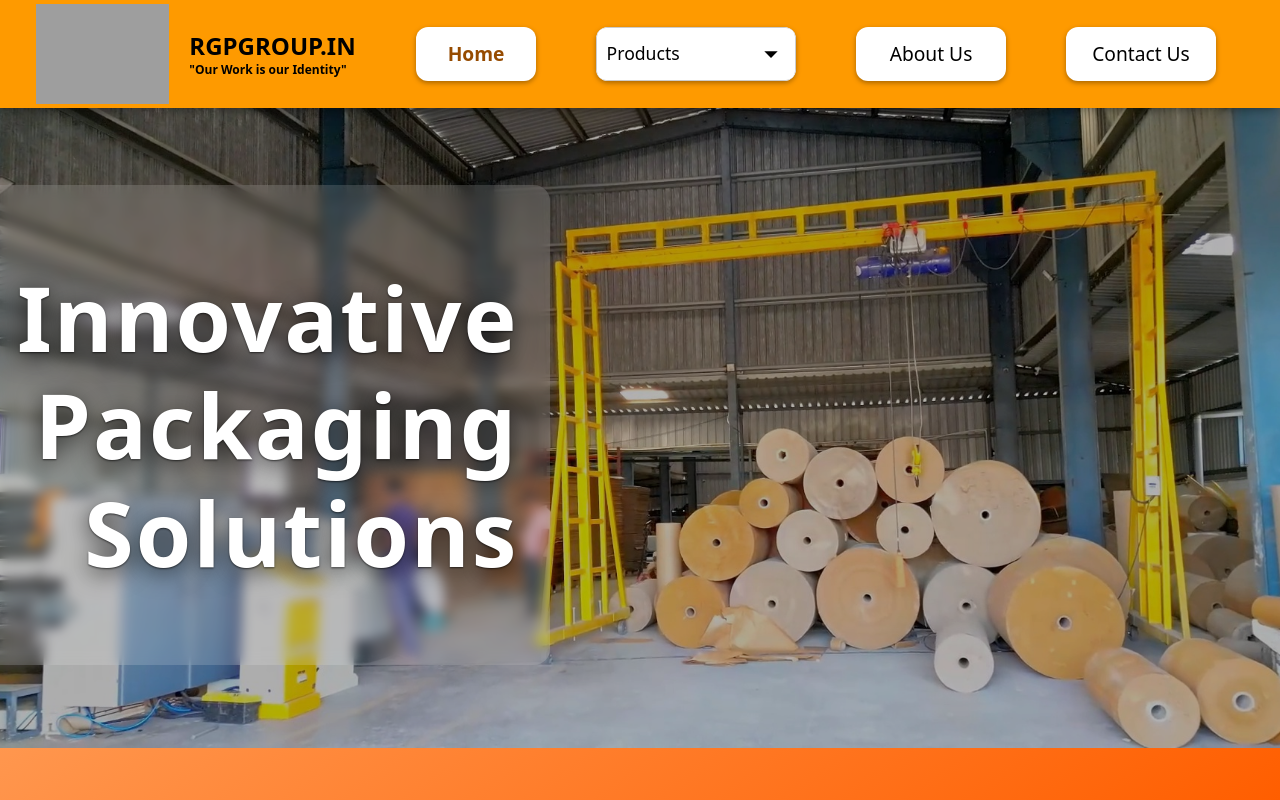
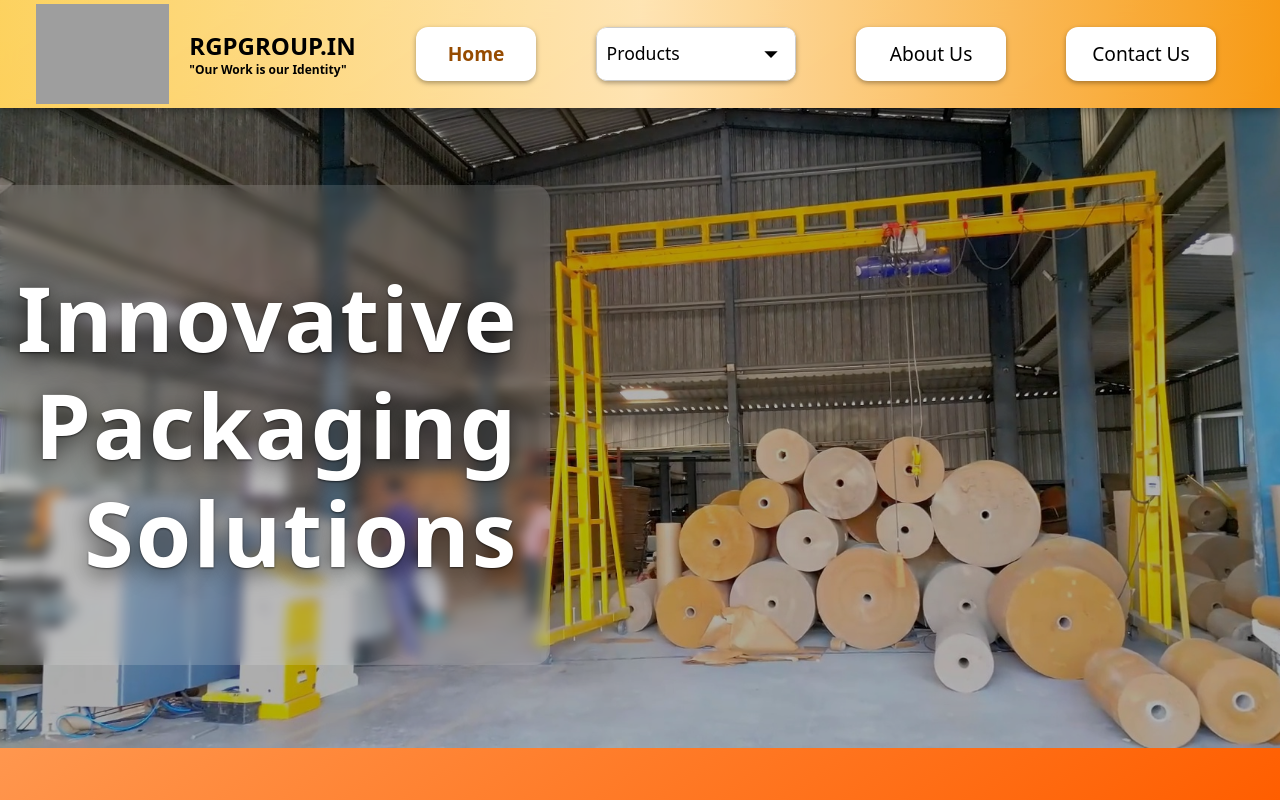
Before and after one commit to tejas0937/rgp-project, a React (Vite) app: page / in a window 1280 px wide. Shown: the top 800 px of the page. Built offline with nearby package versions, Linux system fonts and the light colour scheme; grey boxes are pictures that could not be loaded.

Commit message:
nav gradient done scrolltotop add

```diff
--- a/src/App.jsx
+++ b/src/App.jsx
@@ -6,12 +6,16 @@ import Products from "./components/products";
 import Contact from "./components/contact";
 import SmoothScroll from "./components/smooth-scroll";
 import Home from "./components/Home";
+import { Scroll } from "@react-three/drei";
+import ScrollToTop from "./components/ScrollToTop";
+
 
 const App = () => {
   return (
     <>
 
     <SmoothScroll />
+    <ScrollToTop />
     <div className="main relative">
       <nav className="sticky z-50 top-0">
         <Navbar />
--- a/src/components/Navbar.jsx
+++ b/src/components/Navbar.jsx
@@ -19,7 +19,8 @@ function Navbar() {
     const navigate = useNavigate();
 
     return (
-        <div className='text-black flex justify-between items-center shadow-navbar bg-amber-500 shadow-[0_4px_12px_-4px_rgba(0,0,0,0.55)]' >
+        <div className='text-black flex justify-between items-center shadow-navbar shadow-[0_4px_12px_-4px_rgba(0,0,0,0.55)]' >
+            <div className='navbarmain flex'>
             <div className='w-full flex items-center m-1 pl-8'>
                 <img src="/rgplogo-black.png" alt="Logo" className='h-25' />
                 <h1 className='text-2xl font-bold pl-5 hidden sm:block'>RGPGROUP.IN  <p className='text-xs'>"Our Work is our Identity"</p></h1>
@@ -75,9 +76,9 @@ function Navbar() {
             </ul>
 
             <div onClick={handleNav} className='block lg:hidden'>
-                {!nav ? <img src="https://cdn-icons-png.flaticon.com/512/7216/7216128.png" alt="menu" className='h-10 mr-10' /> : <img src='https://cdn-icons-png.freepik.com/512/566/566013.png' alt='close' className='h-6 mr-10' />}
+                {!nav ? <img src="https://cdn-icons-png.flaticon.com/512/7216/7216128.png" alt="menu" className='h-10 mr-10 mt-8' /> : <img src='https://cdn-icons-png.freepik.com/512/566/566013.png' alt='close' className='h-6 mr-10 mt-8' />}
             </div>
-
+            </div>
             <div className={nav ? 'fixed left-0 top-0 w-[75%] h-full border-r border-r-grey-900 bg-gradient-to-r  ease-in-out duration-500' : 'fixed left-[-100%]'} style={{ backgroundColor: "#FFECDF" }}>
                 <div className='w-full m-0 flex items-center'>
                     <img src="/rgplogo-black.png" alt="Logo" className='h-25' />
@@ -87,6 +88,7 @@ function Navbar() {
                     <li className=' border-b border-grey-100'>
                         <NavLink
                             to='/'
+                            onClick={() => setNav(false)}
                             className={({ isActive }) =>
                                 `px-6 py-6 min-w-[160px] min-h-[56px] flex items-center justify-center${isActive ? ' text-[#964B00] font-bold' : ''}`
                             }
@@ -98,6 +100,7 @@ function Navbar() {
                     <li className=' border-b border-grey-100'>
                         <NavLink
                             to='/about'
+                            onClick={() => setNav(false)}
                             className={({ isActive }) =>
                                 `px-6 py-6 min-w-[160px] min-h-[56px] flex items-center justify-center${isActive ? ' text-[#964B00]' : ''}`
                             }
@@ -109,6 +112,7 @@ function Navbar() {
                     <li className=' border-b border-grey-100'>
                         <NavLink
                             to='/contact'
+                            onClick={() => setNav(false)}
                             className={({ isActive }) =>
                                 `px-6 py-6 min-w-[160px] min-h-[56px] flex items-center justify-center${isActive ? ' text-[#964B00]' : ''}`
                             }
@@ -125,10 +129,10 @@ function Navbar() {
                             defaultValue=""
                         >
                             <option value="">Products</option>
-                            <option value="/products#corrugated" style={{ color: window.location.hash === '#corrugated' ? '#964B00' : undefined }}>Corrugated Packaging</option>
-                            <option value="/products#wooden" style={{ color: window.location.hash === '#wooden' ? '#964B00' : undefined }}>Wooden Packaging</option>
-                            <option value="/products#protective" style={{ color: window.location.hash === '#protective' ? '#964B00' : undefined }}>Protective Accessories</option>
-                            <option value="/products#custom" style={{ color: window.location.hash === '#custom' ? '#964B00' : undefined }}>Custom Solutions</option>
+                            <option value="/products#corrugated" style={{ color: window.location.hash === '#corrugated' ? '#964B00' : undefined }} onClick={() => setNav(false)}>Corrugated Packaging</option>
+                            <option value="/products#wooden" style={{ color: window.location.hash === '#wooden' ? '#964B00' : undefined }} onClick={() => setNav(false)}>Wooden Packaging</option>
+                            <option value="/products#protective" style={{ color: window.location.hash === '#protective' ? '#964B00' : undefined }} onClick={() => setNav(false)}>Protective Accessories</option>
+                            <option value="/products#custom" style={{ color: window.location.hash === '#custom' ? '#964B00' : undefined }} onClick={() => setNav(false)}>Custom Solutions</option>
                         </select>
                     </li>
                 </ul>
--- /dev/null
+++ b/src/components/ScrollToTop.jsx
@@ -0,0 +1,24 @@
+// src/components/ScrollToTop.jsx
+import { useEffect } from "react";
+import { useLocation } from "react-router-dom";
+
+const ScrollToTop = () => {
+  const { pathname, hash } = useLocation();
+
+  useEffect(() => {
+    if (hash) {
+      // scroll to anchor (like #corrugated)
+      const element = document.querySelector(hash);
+      if (element) {
+        element.scrollIntoView({ behavior: "smooth" });
+      }
+    } else {
+      // scroll to top
+      window.scrollTo({ top: 0, behavior: "smooth" });
+    }
+  }, [pathname, hash]);
+
+  return null;
+};
+
+export default ScrollToTop;
--- a/src/components/navbar.css
+++ b/src/components/navbar.css
@@ -1,3 +1,9 @@
+.navbarmain{
+    background-image: linear-gradient(to right, rgba(252, 211, 77, 0.8), rgba(254, 243, 199, 0.8), rgba(245, 158, 11, 0.8));
+    backdrop-filter: blur(8px);
+    width: 250%;
+    overflow: hidden;
+}
 
 .navg li {
     font-size: 1.2rem;
```
